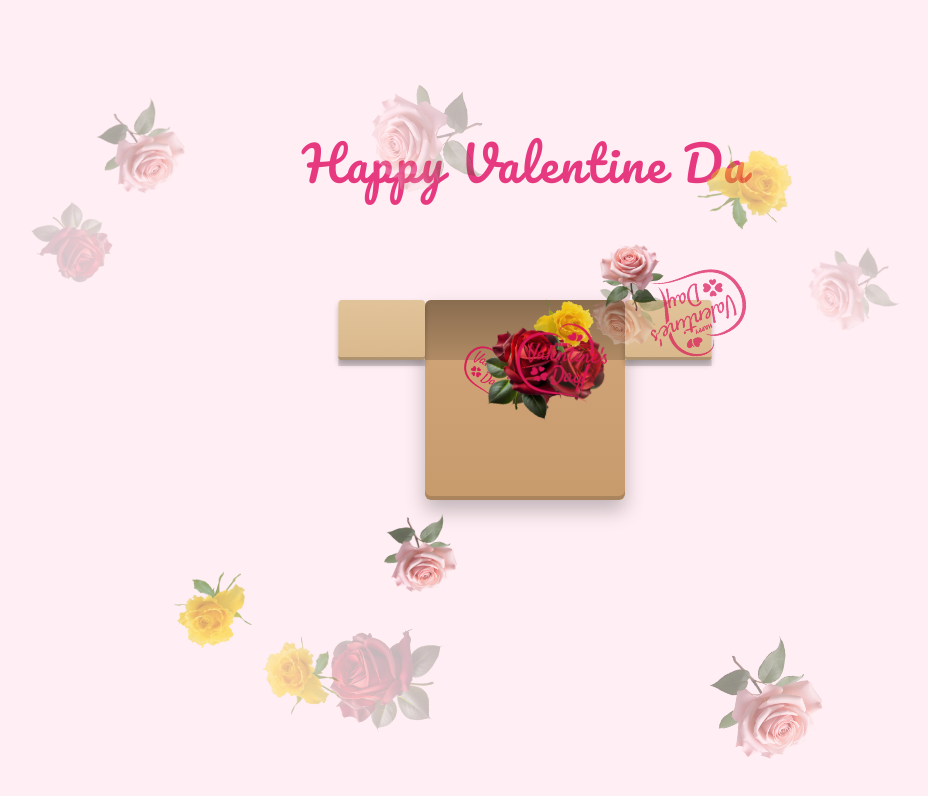
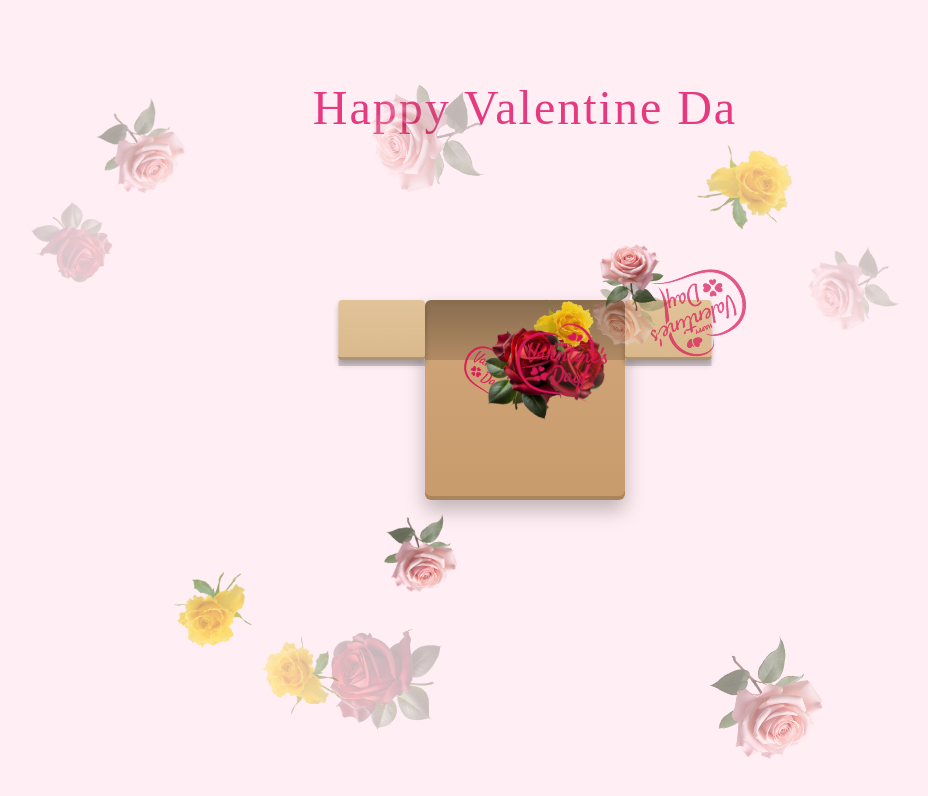
Before and after one commit to ohmplk/HappyHappy, a plain HTML site: page index.html in a window 1280 px wide. Both pictures are taken after a click on the element 640 px from the left and 400 px from the top of the page. Shown: the whole page, without its empty margins (115-1043 px from the left). Drawn offline with Linux system fonts and the light colour scheme.

Commit message:
Update style.css

```diff
--- a/style.css
+++ b/style.css
@@ -108,8 +108,8 @@ body {
 
 #valentine-text {
   position: fixed;
-  top: 15%;
-  font-family: 'Pacifico', cursive;
+  font-size: clamp(20px, 6vw, 48px);
+  top: 10%;
   font-size: 48px;
   color: #e6397f;
   letter-spacing: 2px;
```
